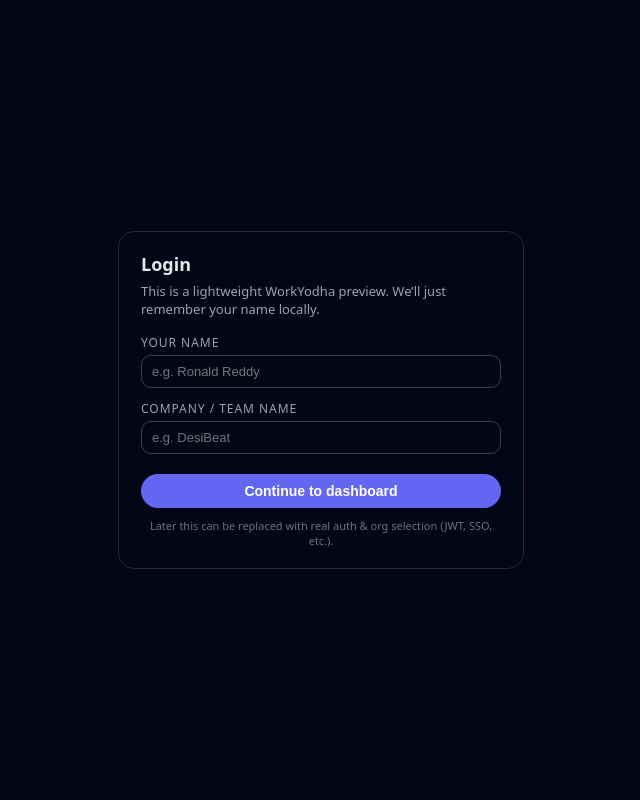
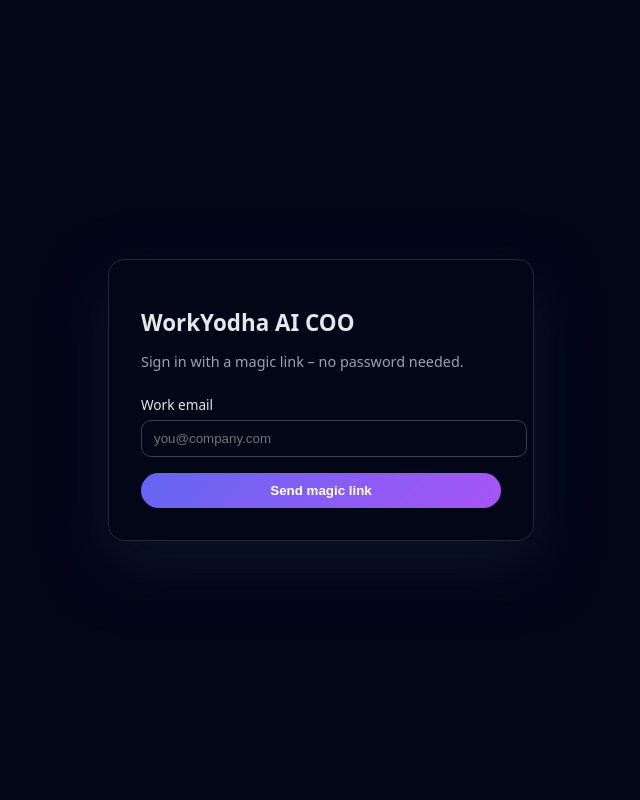
Before and after one commit to RonaldReddy024/ai-coo, a FastAPI app: page /login in a window 1280 px wide. Shown: the whole page, without its empty margins (319-959 px from the left). Run offline with FastAPI, Linux system fonts and the light colour scheme; parts of the project's set-up code (start-up, migrations or seed data) failed here and were passed over.

Commit message:
Update login.html

```diff
--- a/app/templates/login.html
+++ b/app/templates/login.html
@@ -2,115 +2,65 @@
 <html lang="en">
 <head>
   <meta charset="UTF-8">
-    <title>Login – WorkYodha AI COO</title>
+  <title>WorkYodha AI COO – Login</title>
   <style>
     body {
-            margin: 0;
       font-family: system-ui, -apple-system, BlinkMacSystemFont, "Segoe UI", sans-serif;
       background: #020617;
       color: #e5e7eb;
       display: flex;
       align-items: center;
       justify-content: center;
-            min-height: 100vh;
+      height: 100vh;
+      margin: 0;
     }
     .card {
-            width: 100%;
-            max-width: 360px;
-            padding: 20px 22px;
+      background: #020617;
+      padding: 32px;
       border-radius: 16px;
-            background: #020617;
+      width: 360px;
+      box-shadow: 0 24px 60px rgba(15, 23, 42, 0.8);
       border: 1px solid #1f2937;
     }
-        .title {
-            font-size: 18px;
-            font-weight: 600;
-            margin-bottom: 6px;
-        }
-        .subtitle {
-            font-size: 13px;
-            color: #9ca3af;
-            margin-bottom: 16px;
-        }
-        .form-group {
-            margin-bottom: 12px;
-        }
-        .label {
-            font-size: 12px;
-            text-transform: uppercase;
-            letter-spacing: 0.08em;
-            color: #9ca3af;
-            margin-bottom: 4px;
-            display: block;
-        }
-        .input {
+    h1 { font-size: 1.4rem; margin-bottom: 8px; }
+    p.subtitle { font-size: 0.9rem; color: #9ca3af; margin-bottom: 24px; }
+    label { display: block; font-size: 0.85rem; margin-bottom: 6px; }
+    input[type="email"] {
       width: 100%;
-            padding: 8px 10px;
+      padding: 10px 12px;
       border-radius: 10px;
       border: 1px solid #374151;
       background: #020617;
       color: #e5e7eb;
-            font-size: 13px;
-            box-sizing: border-box;
     }
-        .input:focus {
-            outline: none;
-            border-color: #6366f1;
-        }
-        .button-primary {
+    button {
+      margin-top: 16px;
       width: 100%;
-            padding: 9px 14px;
+      padding: 10px 12px;
       border-radius: 999px;
       border: none;
-            font-size: 14px;
+      background: linear-gradient(135deg, #6366f1, #a855f7);
+      color: white;
       font-weight: 600;
-            background: #6366f1;
-            color: white;
       cursor: pointer;
-            margin-top: 8px;
     }
-        .button-primary:hover {
-            background: #4f46e5;
-        }
-        .footnote {
-            font-size: 11px;
-            color: #6b7280;
-            margin-top: 10px;
-            text-align: center;
-        }
+    .message { margin-top: 12px; font-size: 0.85rem; color: #a5b4fc; }
   </style>
 </head>
 <body>
   <div class="card">
-    <div class="title">Login</div>
-    <div class="subtitle">This is a lightweight WorkYodha preview. We’ll just remember your name locally.</div>
-    <form onsubmit="handleLogin(event)">
-        <div class="form-group">
-            <label class="label" for="name">Your name</label>
-            <input id="name" class="input" required placeholder="e.g. Ronald Reddy">
+    <h1>WorkYodha AI COO</h1>
+    <p class="subtitle">Sign in with a magic link – no password needed.</p>
+
+    <form method="post" action="/auth/magic-link">
+      <label for="email">Work email</label>
+      <input id="email" type="email" name="email" required placeholder="you@company.com" />
+      <button type="submit">Send magic link</button>
+    </form>
+
+    {% if message %}
+      <p class="message">{{ message }}</p>
+    {% endif %}
   </div>
-        <div class="form-group">
-            <label class="label" for="company">Company / team name</label>
-            <input id="company" class="input" placeholder="e.g. DesiBeat">
-        </div>
-        <button type="submit" class="button-primary">Continue to dashboard</button>
-    </form>
-    <div class="footnote">
-        Later this can be replaced with real auth & org selection (JWT, SSO, etc.).
-    </div>
-</div>
-<script>
-    function handleLogin(e) {
-        e.preventDefault();
-        const name = document.getElementById("name").value.trim();
-        const company = document.getElementById("company").value.trim();
-        if (!name) return;
-
-        // just store locally as a UX touch
-        window.localStorage.setItem("ai_coo_user_name", name);
-        window.localStorage.setItem("ai_coo_company_name", company);
-        window.location.href = "/dashboard";
-    }
-</script>
 </body>
 </html>
```
Lines whose indentation alone changed are shown as unchanged.
